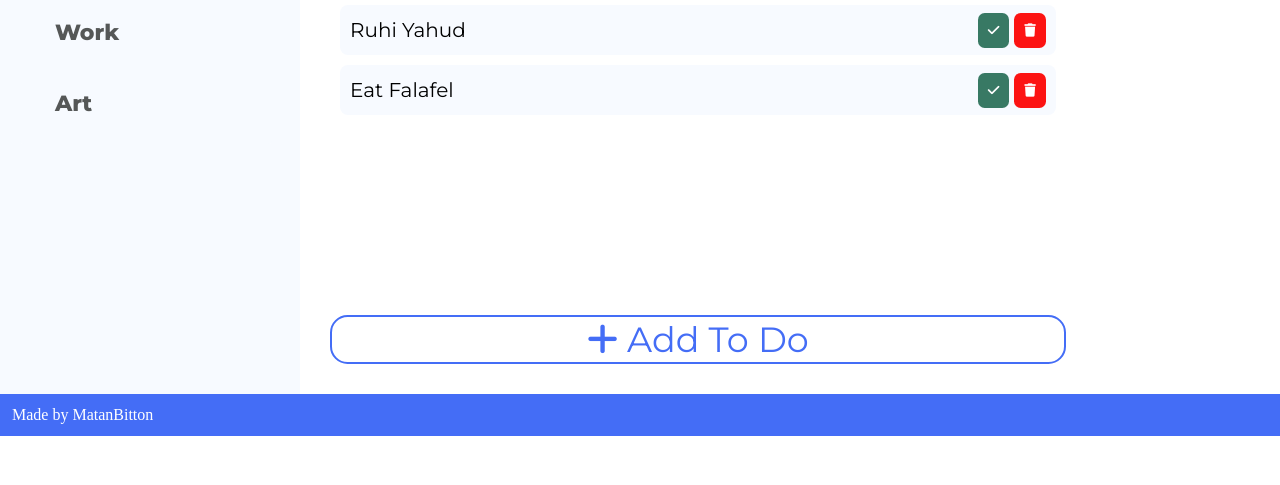
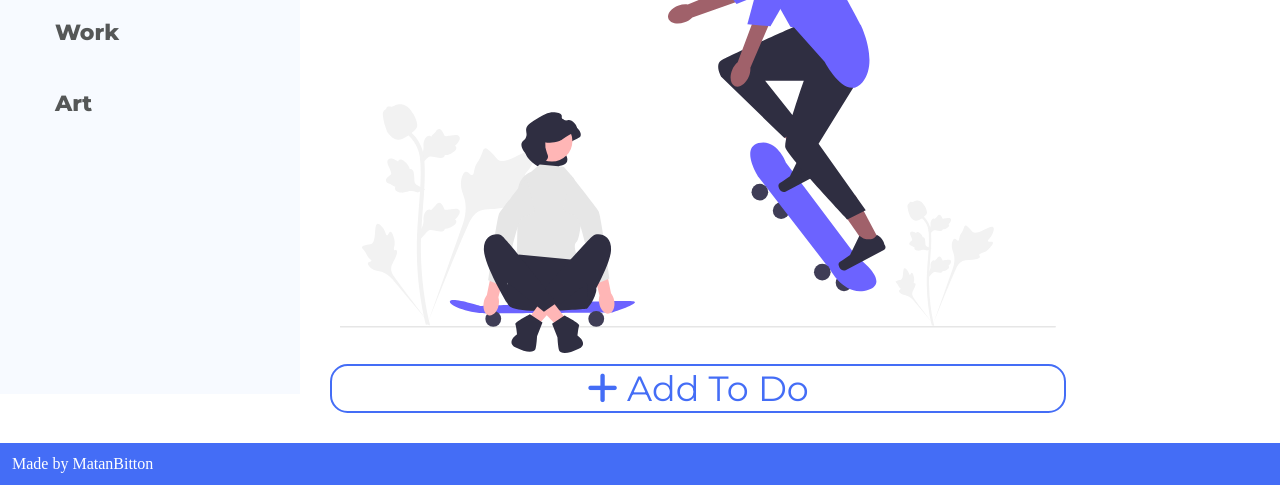
Before and after one commit to Matanbitton/To-Do-List-App, a website built with webpack: page dist/index.html in a window 1280 px wide. Shown: the part 376-861 px from the top of the page. Before the commit the page ends 812 px from the top, so only its background shows below. Built offline with nearby package versions, Linux system fonts and the light colour scheme.

Commit message:
add noToDos.svg and made function to render to page

```diff
--- a/package.json
+++ b/package.json
@@ -22,6 +22,8 @@
     "css-loader": "^6.7.1",
     "html-webpack-plugin": "^5.5.0",
     "style-loader": "^3.3.1",
+    "svg-inline-loader": "^0.8.2",
+    "svg-url-loader": "^7.1.1",
     "webpack": "^5.72.1",
     "webpack-cli": "^4.9.2",
     "webpack-dev-server": "^4.9.0"
--- a/src/index.js
+++ b/src/index.js
@@ -3,20 +3,24 @@ import ToDo from "./todo";
 import ToDoList from "./todolist";
 import Project from "./project";
 import ProjectsList from "./projectslist";
-import renderToDos from "./rendertodos";
+import { renderToDos, listEmptyShowSVG } from "./rendertodos";
 import renderProjects from "./renderprojects";
+import icon from "./noToDos.svg";
 
 const toDoDisplayed = document.querySelector(".displayed-todos");
+let toDoSectionContainer = document.querySelector(".todo-section-container");
+
+const myIcon = new Image();
+myIcon.src = icon;
+
 let myList = new ToDoList();
 let myTodo = new ToDo("Take the dog for a walk", "des", "date", "important");
 let moreTodo = new ToDo("movie with friends", "black", "tommorow", "important");
 let moreTodo1 = new ToDo("Ruhi Yahud", "black", "tommorow", "important");
 let moreTodo2 = new ToDo("Eat Falafel", "black", "tommorow", "important");
-myList.addToDo(myTodo);
-myList.addToDo(moreTodo);
-myList.addToDo(moreTodo1);
-myList.addToDo(moreTodo2);
+
 renderToDos(myList.toDos);
+listEmptyShowSVG(toDoDisplayed, myList.toDos, myIcon);
 
 let workProject = new Project("Art");
 workProject.addToProjectToDos(myList);
--- a/src/rendertodos.js
+++ b/src/rendertodos.js
@@ -1,6 +1,6 @@
 import jsConfetti from "canvas-confetti";
 
-export default function renderToDos(toDos) {
+export function renderToDos(toDos) {
   const displayedToDos = document.querySelector(".displayed-todos");
   displayedToDos.innerHTML = "";
   for (let i = 0; i < toDos.length; i++) {
@@ -53,3 +53,6 @@ export default function renderToDos(toDos) {
     return buttonsContainer;
   }
 }
+export function listEmptyShowSVG(elementToAppendTo, toDos, img) {
+  if (toDos.length == 0) elementToAppendTo.append(img);
+}
--- a/src/style.css
+++ b/src/style.css
@@ -191,7 +191,9 @@ body {
 .todo-blue {
   border-left: 8px solid var(--blue);
 }
-
+.no-todos-img {
+  display: none;
+}
 .todo > p {
   grid-area: 1 / 1 / 1 / 3;
 
--- a/webpack.config.js
+++ b/webpack.config.js
@@ -30,6 +30,10 @@ module.exports = {
         use: ["style-loader", "css-loader"],
       },
       {
+        test: /\.(png|svg|jpg|jpeg|gif)$/i,
+        type: "asset/resource",
+      },
+      {
         test: /\.(woff|woff2|eot|ttf|otf)$/i,
         type: "asset/resource",
       },
```
Also changed, not shown: dist/index.html, src/noToDos.svg (added), 1 other file.
